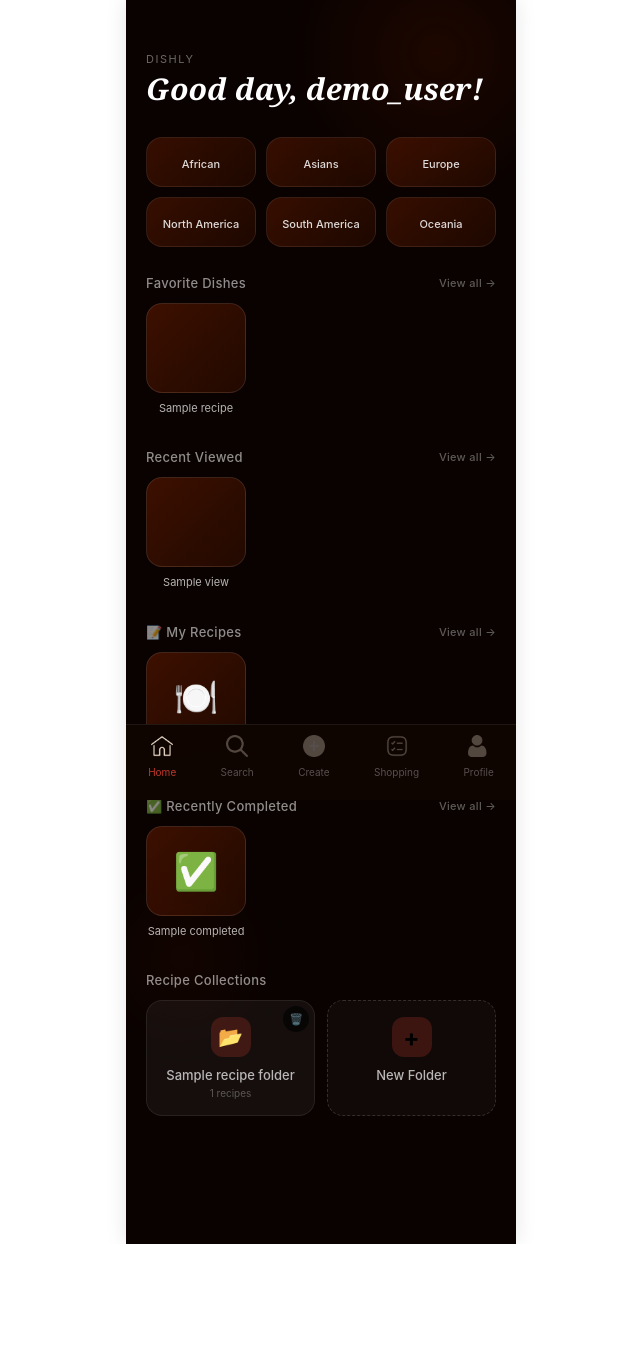
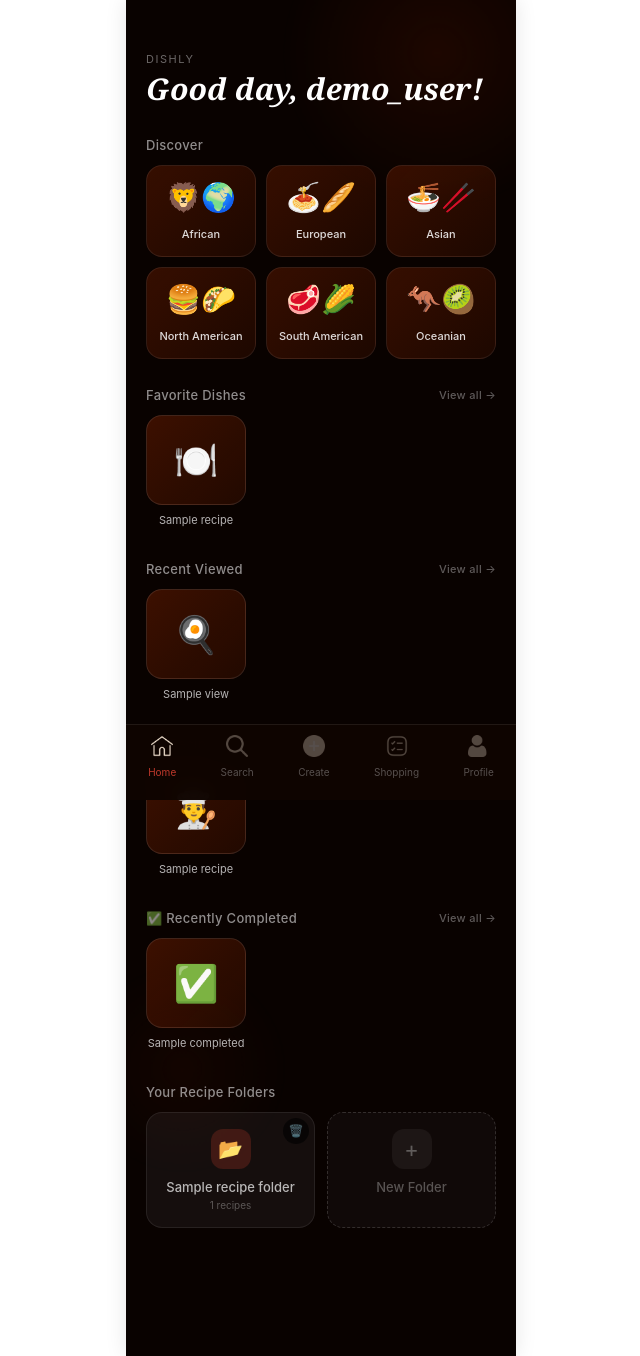
Before and after one commit to Erimoto6/cooking-app, a Flask app: page /home in a window 1280 px wide. Shown: the whole page, without its empty margins (319-959 px from the left). Before the commit the page ends 1244 px from the top, so only its background shows below. Run offline with Flask 3, Linux system fonts and the light colour scheme; a user stored in the database is signed in; tables that the repository leaves empty hold one stand-in row (values such as "Sample post"); a database or web service that is not in the repository returns one stand-in record (values such as "Sample title"); data that the repository does not hold is empty; some libraries are stand-ins or nearby versions.

Commit message:
fix index.html

```diff
--- a/templates/index.html
+++ b/templates/index.html
@@ -231,11 +231,6 @@
     color: white;
   }
 
-  .folder-delete-btn::after {
-    content: "🗑️";
-    font-size: 11px;
-  }
-
   .h-folder-icon {
     width: 40px;
     height: 40px;
@@ -246,16 +241,6 @@
     align-items: center;
     justify-content: center;
     font-size: 20px;
-  }
-
-  .h-folder-icon::before {
-    content: "📂";
-  }
-
-  .h-folder-add .h-folder-icon::before {
-    content: "+";
-    font-size: 24px;
-    font-weight: bold;
   }
 
   .h-folder-name {
@@ -275,6 +260,16 @@
     border: 1px dashed rgba(255,255,255,0.15);
   }
 
+  .h-folder-add .h-folder-icon {
+    background: rgba(255,255,255,0.05);
+    font-size: 22px;
+    color: rgba(255,255,255,0.3);
+  }
+
+  .h-folder-add .h-folder-name {
+    color: rgba(255,255,255,0.3);
+  }
+
   .empty-state {
     color: rgba(255,255,255,0.3);
     font-size: 13px;
@@ -282,120 +277,31 @@
     padding: 20px;
   }
 
+  .completed-badge {
+    background: rgba(76,175,80,0.2);
+    border: 1px solid rgba(76,175,80,0.3);
+    border-radius: 12px;
+    padding: 2px 8px;
+    font-size: 10px;
+    color: #4CAF50;
+    display: inline-block;
+    margin-left: 8px;
+  }
+
+  @keyframes h-float1 {
+    0%,100% { transform: translate(0,0) scale(1); }
+    50% { transform: translate(20px,-30px) scale(1.08); }
+  }
+  @keyframes h-float2 {
+    0%,100% { transform: translate(0,0) scale(1); }
+    50% { transform: translate(-15px,25px) scale(0.95); }
+  }
+
   .h-section-anim1 { animation: h-fadeUp 0.6s ease 0.1s both; }
   .h-section-anim2 { animation: h-fadeUp 0.6s ease 0.2s both; }
   .h-section-anim3 { animation: h-fadeUp 0.6s ease 0.25s both; }
   .h-section-anim4 { animation: h-fadeUp 0.6s ease 0.3s both; }
-
-  /* Modal Styles */
-  .folder-modal-overlay, .delete-modal-overlay {
-    position: fixed;
-    top: 0;
-    left: 0;
-    width: 100%;
-    height: 100%;
-    background: rgba(0, 0, 0, 0.8);
-    backdrop-filter: blur(8px);
-    z-index: 20000;
-    display: flex;
-    align-items: center;
-    justify-content: center;
-    opacity: 0;
-    visibility: hidden;
-    transition: all 0.3s ease;
-  }
-
-  .folder-modal-overlay.active, .delete-modal-overlay.active {
-    opacity: 1;
-    visibility: visible;
-  }
-
-  .folder-modal, .delete-modal {
-    background: rgba(15, 5, 0, 0.95);
-    backdrop-filter: blur(10px);
-    border: 1px solid rgba(255,255,255,0.1);
-    border-radius: 24px;
-    width: 90%;
-    max-width: 320px;
-    padding: 24px;
-    animation: modalSlideUp 0.3s ease;
-  }
-
-  .folder-modal-title, .delete-modal-title {
-    color: #fff;
-    font-size: 20px;
-    font-weight: 600;
-    text-align: center;
-    margin-bottom: 8px;
-  }
-
-  .folder-modal-message, .delete-modal-message {
-    color: rgba(255,255,255,0.5);
-    font-size: 13px;
-    text-align: center;
-    margin-bottom: 20px;
-  }
-
-  .folder-modal-input {
-    width: 100%;
-    padding: 14px;
-    background: rgba(255,255,255,0.08);
-    border: 1px solid rgba(255,255,255,0.12);
-    border-radius: 12px;
-    color: #fff;
-    font-size: 16px;
-    margin-bottom: 20px;
-    box-sizing: border-box;
-  }
-
-  .folder-modal-input:focus {
-    outline: none;
-    border-color: #C0392B;
-  }
-
-  .folder-modal-buttons, .delete-modal-buttons {
-    display: flex;
-    gap: 12px;
-  }
-
-  .folder-modal-btn, .delete-modal-btn {
-    flex: 1;
-    padding: 12px;
-    border-radius: 12px;
-    font-size: 14px;
-    font-weight: 600;
-    cursor: pointer;
-    transition: all 0.2s;
-    border: none;
-    text-align: center;
-  }
-
-  .folder-modal-cancel, .delete-modal-cancel {
-    background: rgba(255,255,255,0.08);
-    color: rgba(255,255,255,0.7);
-  }
-
-  .folder-modal-create {
-    background: #C0392B;
-    color: #fff;
-  }
-
-  .delete-modal-confirm {
-    background: rgba(244, 67, 54, 0.2);
-    color: #f44336;
-    border: 1px solid rgba(244, 67, 54, 0.3);
-  }
-
-  @keyframes modalSlideUp {
-    from {
-      opacity: 0;
-      transform: translateY(30px);
-    }
-    to {
-      opacity: 1;
-      transform: translateY(0);
-    }
-  }
+  .h-section-anim5 { animation: h-fadeUp 0.6s ease 0.35s both; }
 </style>
 {% endblock %}
 
@@ -412,24 +318,31 @@
 
   <!-- Discover Cuisines -->
   <div class="h-section h-section-anim1">
+    <p class="h-section-title">Discover</p>
     <div class="h-cuisine-grid">
       <a href="{{ url_for('view_cuisine', cuisine='African') }}" class="h-cuisine-card">
+        <span class="h-cuisine-emoji">🦁🌍</span>
         <span class="h-cuisine-name">African</span>
       </a>
+      <a href="{{ url_for('view_cuisine', cuisine='Europe') }}" class="h-cuisine-card">
+        <span class="h-cuisine-emoji">🍝🥖</span>
+        <span class="h-cuisine-name">European</span>
+      </a>
       <a href="{{ url_for('view_cuisine', cuisine='Asians') }}" class="h-cuisine-card">
-        <span class="h-cuisine-name">Asians</span>
-      </a>
-      <a href="{{ url_for('view_cuisine', cuisine='Europe') }}" class="h-cuisine-card">
-        <span class="h-cuisine-name">Europe</span>
+        <span class="h-cuisine-emoji">🍜🥢</span>
+        <span class="h-cuisine-name">Asian</span>
       </a>
       <a href="{{ url_for('view_cuisine', cuisine='North America') }}" class="h-cuisine-card">
-        <span class="h-cuisine-name">North America</span>
+        <span class="h-cuisine-emoji">🍔🌮</span>
+        <span class="h-cuisine-name">North American</span>
       </a>
       <a href="{{ url_for('view_cuisine', cuisine='South America') }}" class="h-cuisine-card">
-        <span class="h-cuisine-name">South America</span>
+        <span class="h-cuisine-emoji">🥩🌽</span>
+        <span class="h-cuisine-name">South American</span>
       </a>
       <a href="{{ url_for('view_cuisine', cuisine='Oceania') }}" class="h-cuisine-card">
-        <span class="h-cuisine-name">Oceania</span>
+        <span class="h-cuisine-emoji">🦘🥝</span>
+        <span class="h-cuisine-name">Oceanian</span>
       </a>
     </div>
   </div>
@@ -443,11 +356,11 @@
     <div class="h-scroll">
       {% for recipe in favorite_dishes %}
       <a href="{{ url_for('view_recipe_by_id', recipe_id=recipe.id) }}" class="h-recipe-card">
-          <div class="h-recipe-thumb"></div>
+        <div class="h-recipe-thumb">🍽️</div>
         <p class="h-recipe-name">{{ recipe.title[:16] }}{% if recipe.title|length > 16 %}...{% endif %}</p>
       </a>
       {% else %}
-      <div class="empty-state">No favorites yet. Save recipes to see them here!</div>
+      <div class="empty-state">No favorites yet. ❤️ recipes to see them here!</div>
       {% endfor %}
     </div>
   </div>
@@ -461,7 +374,7 @@
     <div class="h-scroll">
       {% for recipe in recent_recipes[:5] %}
       <a href="{{ url_for('view_recipe_by_id', recipe_id=recipe.id) }}" class="h-recipe-card">
-        <div class="h-recipe-thumb"></div>
+        <div class="h-recipe-thumb">🍳</div>
         <p class="h-recipe-name">{{ recipe.title[:16] }}{% if recipe.title|length > 16 %}...{% endif %}</p>
       </a>
       {% else %}
@@ -471,15 +384,15 @@
   </div>
 
   <!-- My Recipes -->
-  <div class="h-section h-section-anim3">
+  <div class="h-section h-section-anim4">
     <div class="h-section-title">
-      <span>📝 My Recipes</span>
+      <span>My Recipes</span>
       <a href="{{ url_for('my_recipes') }}" class="h-view-all">View all →</a>
     </div>
     <div class="h-scroll">
       {% for recipe in my_recipes[:5] %}
       <a href="{{ url_for('view_recipe_by_id', recipe_id=recipe.id) }}" class="h-recipe-card">
-          <div class="h-recipe-thumb">🍽️</div>
+        <div class="h-recipe-thumb">👨‍🍳</div>
         <p class="h-recipe-name">{{ recipe.title[:16] }}{% if recipe.title|length > 16 %}...{% endif %}</p>
       </a>
       {% else %}
@@ -489,41 +402,43 @@
   </div>
 
   <!-- Recently Completed -->
-  <div class="h-section h-section-anim3">
+  <div class="h-section h-section-anim5">
     <div class="h-section-title">
       <span>✅ Recently Completed</span>
       <a href="{{ url_for('completed_recipes') }}" class="h-view-all">View all →</a>
     </div>
     <div class="h-scroll">
+      {% if recent_completed and recent_completed|length > 0 %}
         {% for recipe in recent_completed[:5] %}
-      <a href="{{ url_for('view_recipe', dish_id=recipe.dish_id) }}" class="h-recipe-card">
+        <a href="{{ url_for('view_recipe_by_id', recipe_id=recipe.id) }}" class="h-recipe-card">
           <div class="h-recipe-thumb">✅</div>
           <p class="h-recipe-name">{{ recipe.title[:16] }}{% if recipe.title|length > 16 %}...{% endif %}</p>
         </a>
+        {% endfor %}
       {% else %}
       <div class="empty-state">No completed recipes yet. Mark recipes as done!</div>
-      {% endfor %}
+      {% endif %}
     </div>
   </div>
 
   <!-- Recipe Folders -->
-  <div class="h-section h-section-anim4">
+  <div class="h-section h-section-anim5">
     <div class="h-section-title">
-      <span>Recipe Collections</span>
+      <span>Your Recipe Folders</span>
     </div>
     <div class="h-folder-grid">
       {% for folder in folders %}
       <div class="h-folder-card-wrapper">
         <div class="h-folder-card" onclick="viewFolder({{ folder.id }})">
-          <div class="h-folder-icon"></div>
+          <div class="h-folder-icon">📂</div>
           <div class="h-folder-name">{{ folder.name }}</div>
           <div class="h-folder-count">{{ folder.recipe_count or 0 }} recipes</div>
         </div>
-        <button class="folder-delete-btn" onclick="event.stopPropagation(); showDeleteFolderModal({{ folder.id }}, '{{ folder.name }}')"></button>
+        <button class="folder-delete-btn" onclick="event.stopPropagation(); showDeleteFolderModal({{ folder.id }}, '{{ folder.name }}')">🗑️</button>
       </div>
       {% endfor %}
       <div class="h-folder-card h-folder-add" onclick="showCreateFolderModal()">
-        <div class="h-folder-icon"></div>
+        <div class="h-folder-icon">+</div>
         <div class="h-folder-name">New Folder</div>
       </div>
     </div>
@@ -540,7 +455,8 @@
     modal.className = 'folder-modal-overlay';
     modal.innerHTML = `
       <div class="folder-modal">
-        <div class="folder-modal-title">📁 New Folder</div>
+        <div class="folder-modal-icon">📁</div>
+        <div class="folder-modal-title">New Folder</div>
         <div class="folder-modal-message">Enter a name for your recipe folder</div>
         <input type="text" class="folder-modal-input" id="folderNameInput" placeholder="e.g., Weeknight Dinners" autocomplete="off">
         <div class="folder-modal-buttons">
@@ -617,8 +533,9 @@
     modal.className = 'delete-modal-overlay';
     modal.innerHTML = `
       <div class="delete-modal">
-        <div class="delete-modal-title">🗑️ Delete Folder</div>
-        <div class="delete-modal-message">Are you sure you want to delete "<strong>${escapeHtml(folderName)}</strong>"?<br>This will not delete the recipes themselves.</div>
+        <div class="delete-modal-icon">🗑️</div>
+        <div class="delete-modal-title">Delete Folder</div>
+        <div class="delete-modal-message">Are you sure you want to delete "<strong>${escapeHtml(folderName)}</strong>"?<br>This will also remove all recipes from this folder.</div>
         <div class="delete-modal-buttons">
           <button class="delete-modal-btn delete-modal-cancel" id="cancelDeleteBtn">Cancel</button>
           <button class="delete-modal-btn delete-modal-confirm" id="confirmDeleteBtn">Delete</button>
```
Lines whose indentation alone changed are shown as unchanged.
